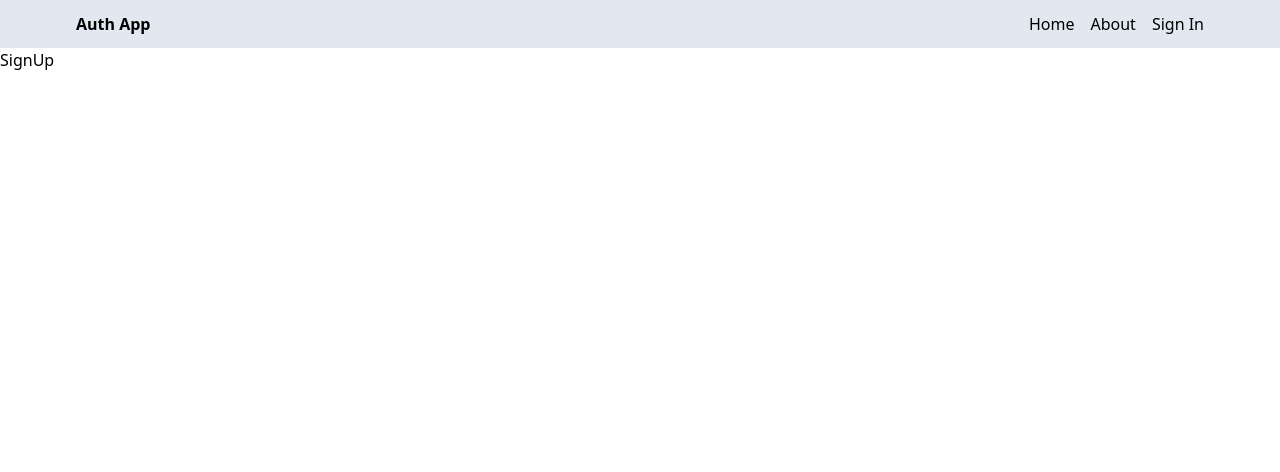
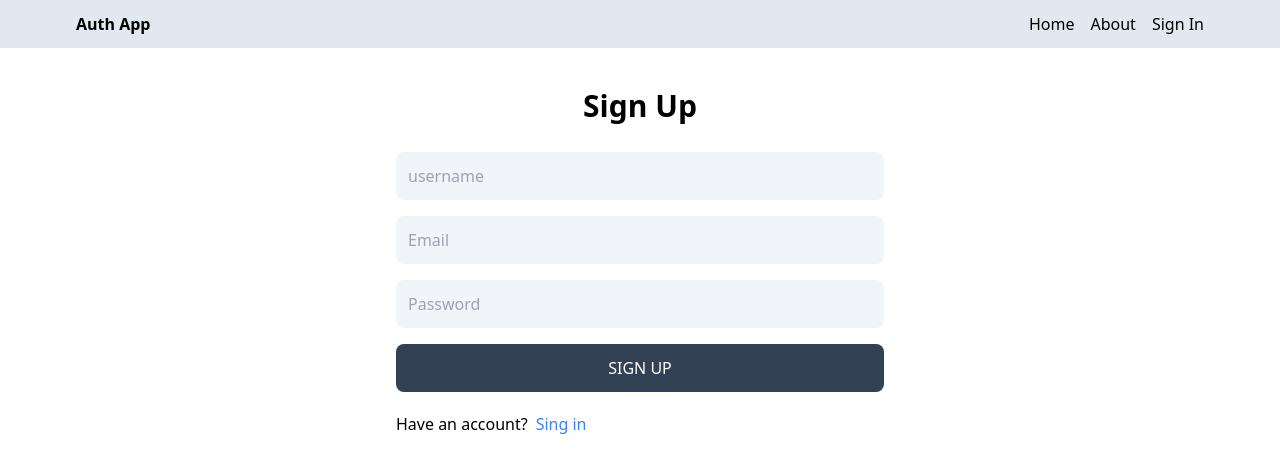
Before and after one commit to Aidilsur/mern-auth, a React (Vite) app: page /sign-up in a window 1280 px wide. Shown: the top 472 px of the page. Built offline with nearby package versions, Linux system fonts and the light colour scheme.

Commit message:
sign-up form

```diff
--- a/src/pages/SignUp.jsx
+++ b/src/pages/SignUp.jsx
@@ -1,5 +1,40 @@
+import { Link } from "react-router-dom";
+
 const SignUp = () => {
-  return <div>SignUp</div>;
+  return (
+    <div className="p-3 max-w-lg mx-auto">
+      <h1 className="text-3xl text-center font-semibold my-7">Sign Up</h1>
+      <form className="flex flex-col gap-4">
+        <input
+          type="text"
+          placeholder="username"
+          id="username"
+          className="bg-slate-100 p-3 rounded-lg"
+        />
+        <input
+          type="email"
+          placeholder="Email"
+          id="email"
+          className="bg-slate-100 p-3 rounded-lg"
+        />
+        <input
+          type="password"
+          placeholder="Password"
+          id="password"
+          className="bg-slate-100 p-3 rounded-lg"
+        />
+        <button className="bg-slate-700 text-white p-3 rounded-lg uppercase hover:opacity-95 disabled:opacity-80">
+          Sign Up
+        </button>
+      </form>
+      <div className="flex gap-2 mt-5">
+        <p>Have an account?</p>
+        <Link to="/sing-in">
+          <span className="text-blue-500">Sing in</span>
+        </Link>
+      </div>
+    </div>
+  );
 };
 
 export default SignUp;
```
